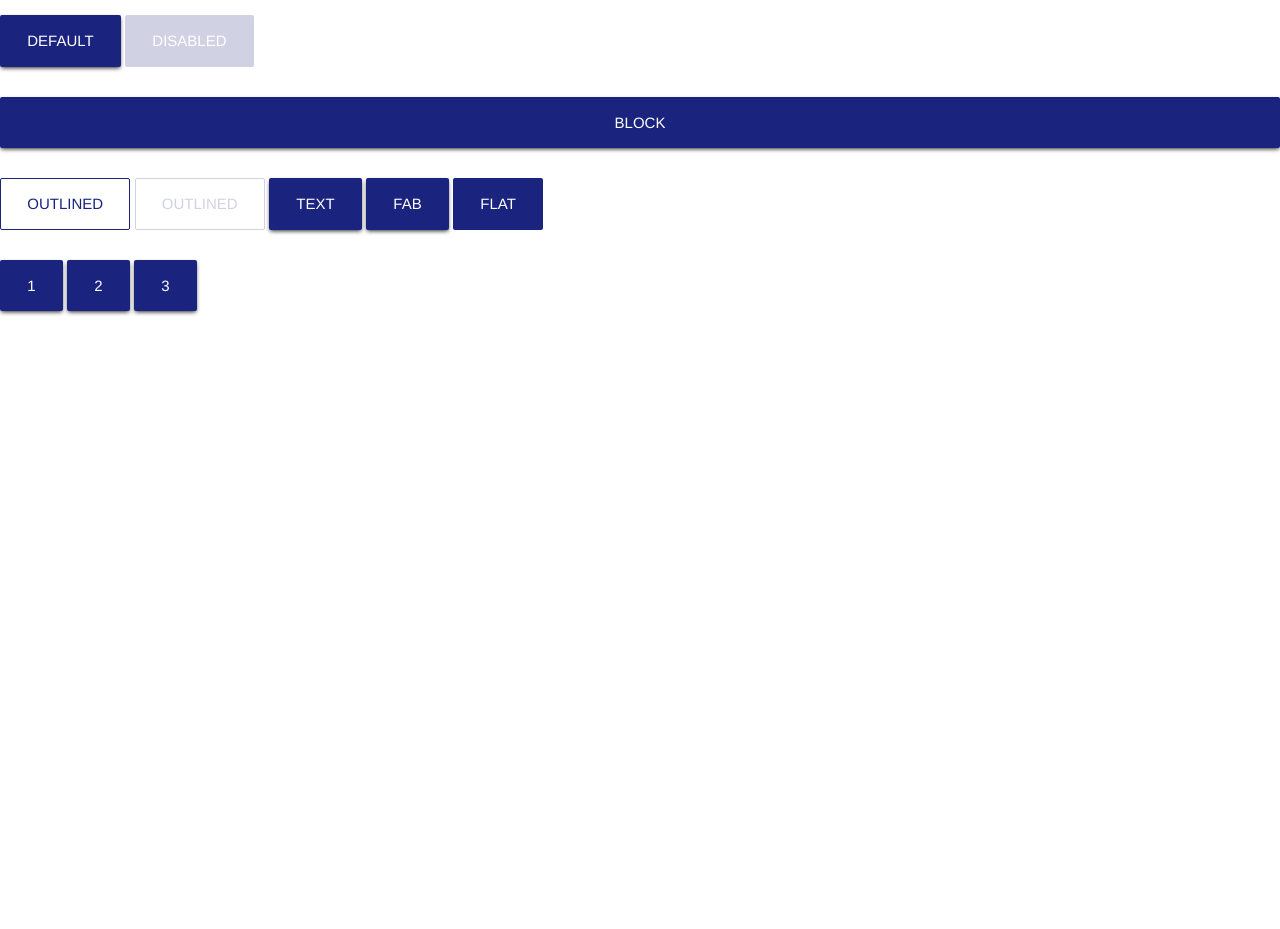
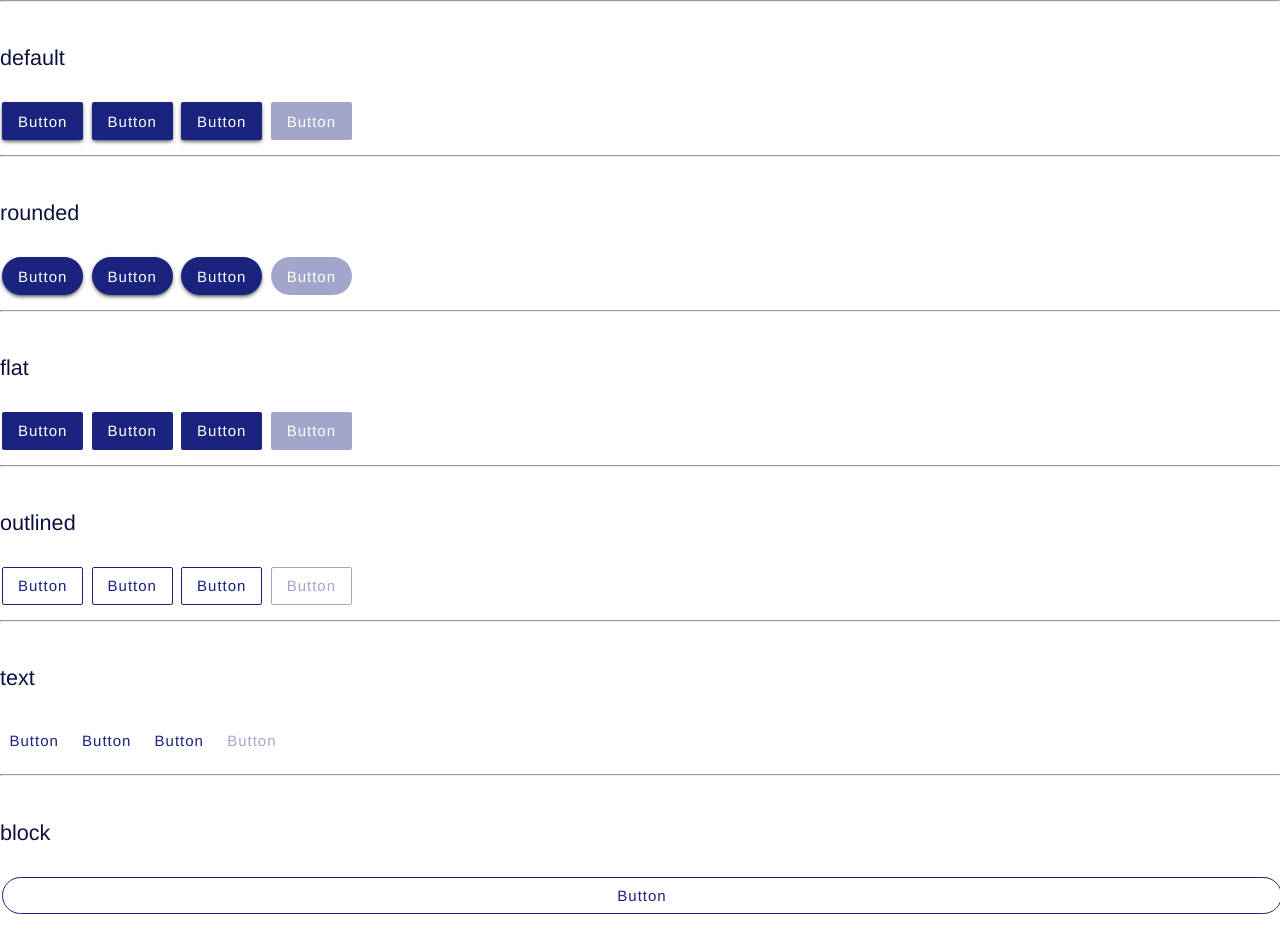
Before and after one commit to iClusterDev/EChairs-Landing-Page, a website: page src/index.html in a window 1280 px wide. Before the commit the page ends 800 px from the top, so only its background shows below. Drawn offline with nearby package versions, Linux system fonts and the light colour scheme; files that its build step writes are made by us from their sources.

Commit message:
buttons variables refactor

```diff
--- a/src/index.html
+++ b/src/index.html
@@ -10,8 +10,40 @@
   </head>
   <body>
     <main>
-      <button class="btn">default</button>
-      <button class="btn disabled">disabled</button>
+      <hr />
+      <h4>default</h4>
+      <button class="btn">button</button>
+      <div class="btn">button</div>
+      <a href="#" class="btn">button</a>
+      <button class="btn disabled">button</button>
+      <hr />
+      <h4>rounded</h4>
+      <button class="btn rounded">button</button>
+      <div class="btn rounded">button</div>
+      <a href="#" class="btn rounded">button</a>
+      <button class="btn rounded disabled">button</button>
+      <hr />
+      <h4>flat</h4>
+      <button class="btn flat">button</button>
+      <div class="btn flat">button</div>
+      <a href="#" class="btn flat">button</a>
+      <button class="btn flat disabled">button</button>
+      <hr />
+      <h4>outlined</h4>
+      <button class="btn outlined">button</button>
+      <div class="btn outlined">button</div>
+      <a href="#" class="btn outlined">button</a>
+      <button class="btn outlined disabled">button</button>
+      <hr />
+      <h4>text</h4>
+      <button class="btn text">button</button>
+      <div class="btn text">button</div>
+      <a href="#" class="btn text">button</a>
+      <button class="btn text disabled">button</button>
+      <hr />
+      <h4>block</h4>
+      <button class="btn outlined block rounded">button</button>
+      <!-- <button class="btn disabled">disabled</button>
       <button class="btn btn-block">block</button>
       <button class="btn btn-outlined">outlined</button>
       <button class="btn btn-outlined disabled">outlined</button>
@@ -22,7 +54,7 @@
         <button class="btn">1</button>
         <button class="btn">2</button>
         <button class="btn">3</button>
-      </div>
+      </div> -->
     </main>
     <!-- <header class="position-fixed box-shadow-1">
       <div class="navbar">
--- a/src/scss/style.scss
+++ b/src/scss/style.scss
@@ -142,66 +142,80 @@
 //   }
 // }
 
+// ---------------------------------------------------
 // BUTTON COMPONENT
-$btn-font-weight: 400;
-$btn-font-style: uppercase;
-$btn-font-size: 1rem;
+// ---------------------------------------------------
+// user properties
+$btn-font-weight: 500 !default;
+$btn-font-style: capitalize !default;
+$btn-background: $primary-color !default;
+$btn-border-radius: 2px !default;
+$btn-letter-spacing: 1px !default;
 
-$btn-padding: 0.75rem 1.75rem; // don't know
-$btn-margin: 1rem 0; //don't know
-$btn-color: white;
-$btn-border-radius: 2px;
-$btn-letter-spacing: none;
-$btn-background-color: $primary-color;
+// global properties
+$btn-color: lighten($btn-background, 100) !default;
+$btn-border: solid 1px transparent;
+$btn-margin: 1rem 2px !default; //don't know
+$btn-padding: 1rem !default;
+$btn-font-size: 1rem !default;
+$btn-min-width: 4rem !default;
+$btn-min-height: 2.5rem !default;
 
-$btn-default-static-shadow: 0 2px 4px -1px rgba(0, 0, 0, 0.85);
-$btn-default-raised-shadow: 0 3px 5px 0px rgba(0, 0, 0, 0.85);
+// global properties outlined specific
+$btn-outlined-color: $btn-background !default;
+$btn-outlined-background: transparent !default;
 
-$btn-outlined-color: $primary-color;
-$btn-outlined-background-color: transparent;
-$btn-outlined-border: solid 1px $primary-color;
-$btn-outlined-font-weight: 500;
+$btn-static-shadow: 0 2px 4px -1px rgba(0, 0, 0, 0.85); // don't know;
+$btn-raised-shadow: 0 3px 5px 0px rgba(0, 0, 0, 0.85); // don't know;
 
 @mixin button-reset {
   padding: 0;
+  margin: 0;
   border: none;
   font: inherit;
   color: inherit;
+  cursor: pointer;
+  outline: none;
+  position: relative;
+  text-decoration: none;
   background-color: transparent;
-  cursor: pointer;
+  display: inline-flex;
+  align-items: center;
+  justify-content: center;
 }
 
 .btn {
-  // scoped variables
-  $btn-hover-opacity: 0.9;
-  $btn-active-opacity: 0.8;
-  $btn-disabled-opacity: 0.2;
-
   // reset
   @include button-reset;
 
-  display: inline-block;
-  outline: none;
-  font-weight: $btn-font-weight;
-  text-transform: $btn-font-style;
-  padding: $btn-padding;
+  // default buttons
+  min-height: $btn-min-height;
+  min-width: $btn-min-width;
+  padding: 0 $btn-padding;
   margin: $btn-margin;
   color: $btn-color;
+  border: $btn-border;
+  box-shadow: $btn-static-shadow;
+  font-weight: $btn-font-weight;
   border-radius: $btn-border-radius;
   letter-spacing: $btn-letter-spacing;
-  background-color: $btn-background-color;
-  box-shadow: $btn-default-static-shadow;
-  border: solid 1px transparent;
+  text-transform: $btn-font-style;
+  background-color: $btn-background;
   transition: all 0.2s;
+
+  // scoped variables
+  $btn-hover-opacity: 0.8;
+  $btn-active-opacity: 0.6;
+  $btn-disabled-opacity: 0.4;
 
   // states - enabled by default
   &.disabled {
     opacity: $btn-disabled-opacity;
-    box-shadow: none;
+    box-shadow: none !important;
     cursor: default;
     &:hover {
       opacity: $btn-disabled-opacity;
-      box-shadow: none;
+      box-shadow: none !important;
       &:active {
         opacity: $btn-disabled-opacity;
       }
@@ -210,112 +224,65 @@ $btn-outlined-font-weight: 500;
 
   &:hover {
     opacity: $btn-hover-opacity;
-    box-shadow: $btn-default-raised-shadow;
+    // background-color: transparentize($btn-background, $amount: 0.6) !important;
+    box-shadow: $btn-raised-shadow;
     &:active {
       opacity: $btn-active-opacity;
     }
   }
 
   // flat buttons
-  &.btn-flat {
+  &.flat {
     box-shadow: none !important;
   }
 
-  &.btn-outlined {
+  &.outlined {
     color: $btn-outlined-color;
-    border: $btn-outlined-border;
+    border-color: $btn-outlined-color;
     box-shadow: none !important;
-    font-weight: $btn-outlined-font-weight;
-    background-color: $btn-outlined-background-color;
+    background-color: $btn-outlined-background;
 
-    @debug "background: #{$btn-outlined-background-color}";
     &:hover {
-      background-color: lighten($btn-background-color, 65);
+      background-color: lighten($btn-background, 65);
       &:active {
-        background-color: lighten($btn-background-color, 55);
+        background-color: lighten($btn-background, 55);
       }
     }
 
-    // FIXME
-    // add disabled state here
+    &.disabled {
+      background-color: transparent !important;
+    }
+  }
+
+  &.text {
+    color: $btn-outlined-color;
+    border: transparent !important;
+    box-shadow: none !important;
+    background-color: $btn-outlined-background;
+    padding: 0 calc(1rem / 2) !important;
+
+    &:hover {
+      background-color: lighten($btn-background, 65);
+      &:active {
+        background-color: lighten($btn-background, 55);
+      }
+    }
+
+    &.disabled {
+      background-color: transparent !important;
+    }
   }
 
   // block buttons
-  &.btn-block {
+  &.block {
     width: 100%;
   }
+
+  // rounded buttons
+  &.rounded {
+    border-radius: calc(2.5rem);
+  }
 }
-// $btn-background-color: $primary-color-dark;
-// $btn-background-hover: $primary-color-light;
-// $btn-text-color: #ffffff;
-// button {
-//   border: none;
-//   &:focus {
-//     outline: none;
-//   }
-// }
-
-// .btn {
-//   cursor: pointer;
-//   display: inline-flex;
-//   align-items: center;
-//   justify-content: center;
-//   text-transform: uppercase;
-//   color: $btn-text-color;
-//   padding: 1rem 2rem;
-//   font-weight: 700;
-//   border-radius: 2px;
-//   background-color: $btn-background-color;
-//   transition: all 0.2s;
-
-//   &:hover {
-//     background-color: $btn-background-hover;
-//   }
-
-//   &.btn-squared {
-//     width: 64px;
-//     height: 64px;
-//     display: flex;
-//     align-items: center;
-//     justify-content: center;
-//   }
-
-//   &.btn-outline {
-//     background-color: $btn-text-color;
-//     color: $btn-background-color;
-//     border: solid 1px $btn-background-color;
-
-//     &:hover {
-//       background-color: $btn-background-color;
-//       color: #ffffff;
-//     }
-//   }
-
-//   // &.fab {
-//   //   border-radius: 50%;
-//   //   position: absolute;
-//   //   padding: 0;
-//   //   margin: 1rem;
-//   //   width: 48px;
-//   //   height: 48px;
-//   //   background-color: rgb(255, 255, 255);
-//   //   color: rgba(51, 51, 51, 1);
-
-//   //   i {
-//   //     margin-top: 2px;
-//   //   }
-
-//   //   @include for-mobile-portrait-down {
-//   //     margin: 1rem 0.5rem;
-//   //   }
-//   // }
-
-//   &.disabled {
-//     color: rgba(51, 51, 51, 0.5);
-//     box-shadow: none !important;
-//     cursor: default !important;
-//   }
-// }
 
 // FORMS / INPUT FIELDS
 
```
Also changed, not shown: dist/css/style.min.css, dist/index.html, 1 other file.
